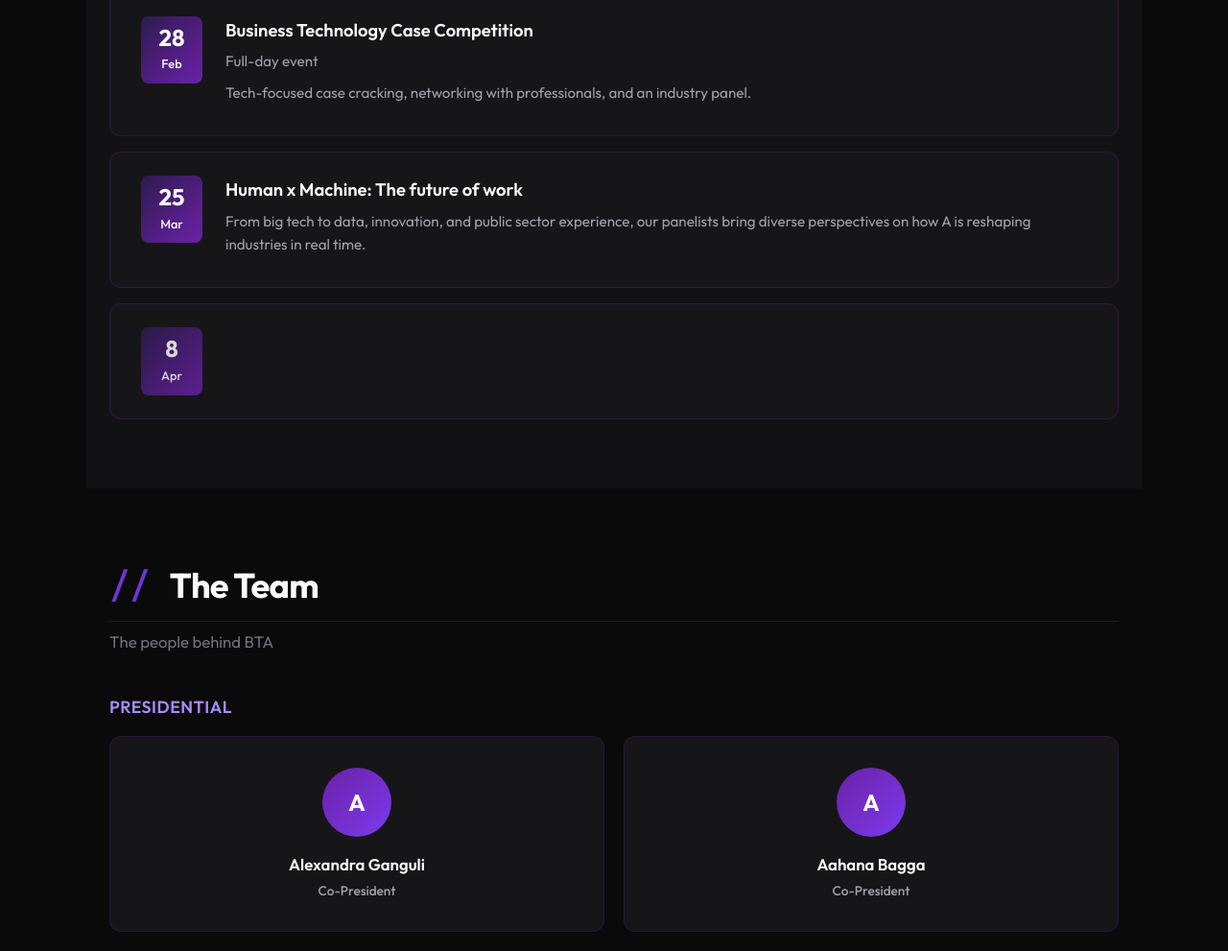
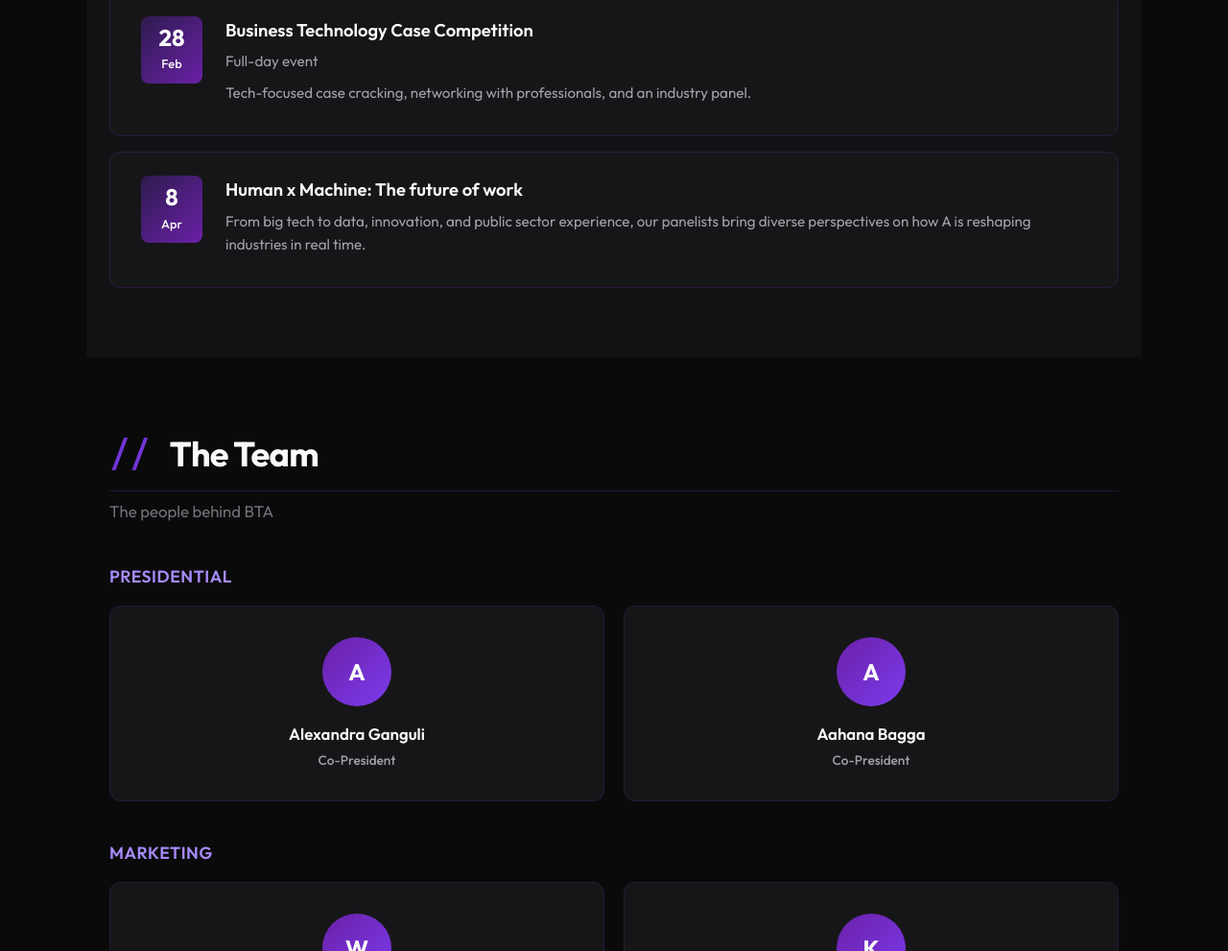
Before and after one commit to Telfer-Dev-Analytics/2026website, a plain HTML site: page index.html in a window 1280 px wide. Shown: the part 1618-2609 px from the top of the page at 96% size. Drawn offline with Linux system fonts and the light colour scheme.

Commit message:
Update index.html
Updated date

```diff
--- a/index.html
+++ b/index.html
@@ -114,19 +114,14 @@
           </article>
           <article class="event-card">
             <div class="event-date">
-              <span class="event-day">25</span>
-              <span class="event-month">Mar</span>
+              <span class="event-day">8</span>
+              <span class="event-month">Apr</span>
             </div>
             <div class="event-details">
               <h3>Human x Machine: The future of work</h3>
               <p>From big tech to data, innovation, and public sector experience, our panelists bring diverse perspectives on how A is reshaping industries in real time.</p>
             </div>
           </article>
-          <article class="event-card event-tentative">
-            <div class="event-date">
-              <span class="event-day">8</span>
-              <span class="event-month">Apr</span>
-            </div>
 
       </div>
     </section>
```
